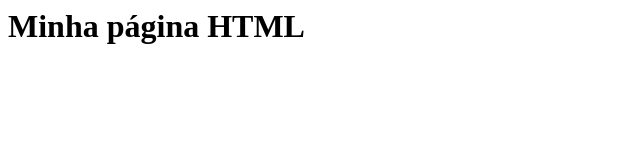
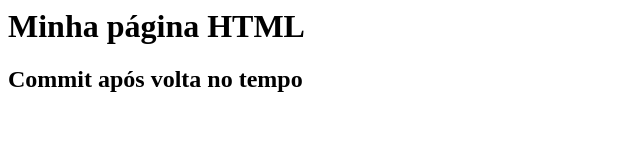
Before and after one commit to genivanss/gama-no-github, a plain HTML site: page index.html in a window 1280 px wide. Shown: the whole page, without its empty margins (0-640 px from the left). Drawn offline with Linux system fonts and the light colour scheme.

Commit message:
Alteração após volta no tempo

```diff
--- a/index.html
+++ b/index.html
@@ -1,5 +1,6 @@
 <html>
 <body>
 	<h1>Minha página HTML</h1>
+	<h2>Commit após volta no tempo</h2>
 </body>
 </html>
```
